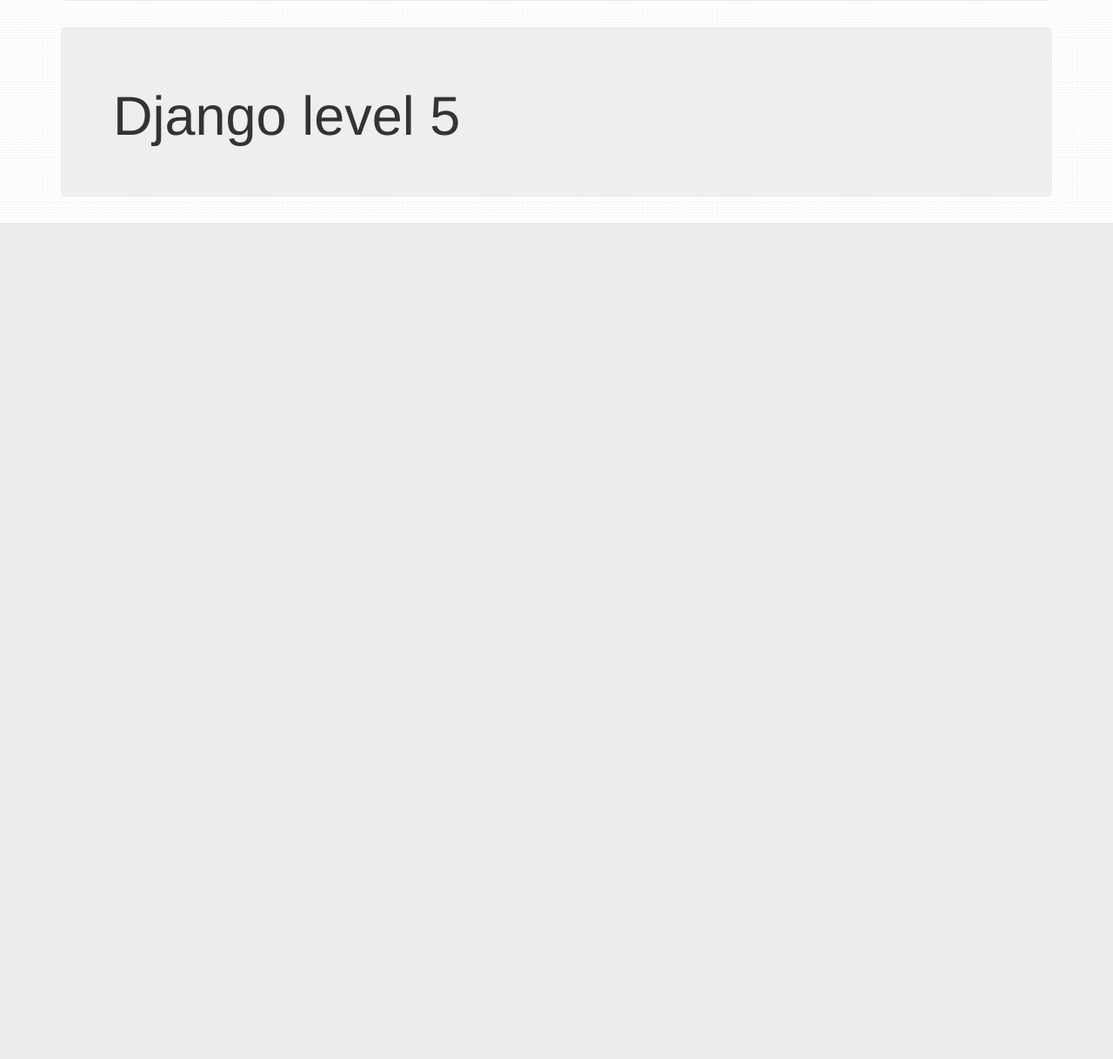
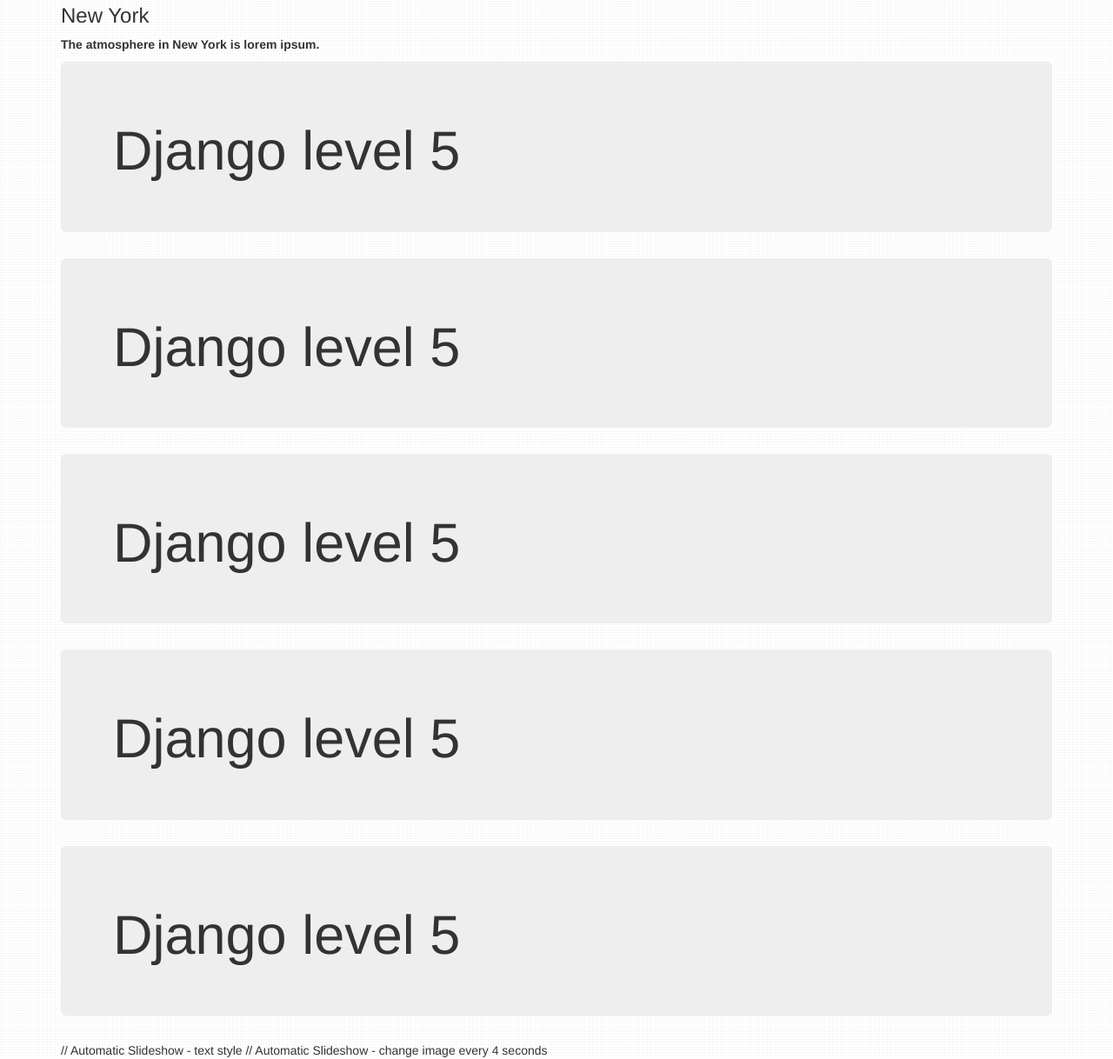
Before and after one commit to Najdawi95/learning_user, a Django app: page / in a window 1280 px wide. Shown: the part 950-2168 px from the top of the page at 87% size. Before the commit the page ends 1206 px from the top, so only its background shows below. Run offline with Django 3.2, Linux system fonts and the light colour scheme; some libraries are stand-ins or nearby versions.

Commit message:
adding some style

```diff
--- a/learning_user/learning_user/urls.py
+++ b/learning_user/learning_user/urls.py
@@ -13,8 +13,6 @@ Including another URLconf
     1. Import the include() function: from django.conf.urls import url, include
     2. Add a URL to urlpatterns:  url(r'^blog/', include('blog.urls'))
 """
-from django.conf.urls import url
-from django.contrib import admin
 from django.conf.urls import url, include
 from django.contrib import admin
 from user_app import views
--- a/learning_user/templates/user_app/index.html
+++ b/learning_user/templates/user_app/index.html
@@ -1,6 +1,30 @@
 <!DOCTYPE html>
 {% extends "user_app/base.html" %}
-{% block body_block%}
+{% block body_block %}
+{% load staticfiles %}
+
+<!-- Automatic Slideshow Images -->
+<div class="mySlides">
+    <img src="{% static 'images/slide1.jpg' %}" style="width:100%">
+    <div>
+        <h3>Los Angeles</h3>
+        <p><b>We had the best time playing at Venice Beach!</b></p>
+    </div>
+</div>
+<div class="mySlides">
+    <img src="{% static 'images/slide2.jpg' %}" style="width:100%">
+    <div>
+        <h3>New York</h3>
+        <p><b>The atmosphere in New York is lorem ipsum.</b></p>
+    </div>
+</div>
+<div class="mySlides">
+    <img src="{% static 'images/slide3.jpg' %}" style="width:100%">
+    <div>
+        <h3>Chicago</h3>
+        <p><b>Thank you, Chicago - A night we won't forget.</b></p>
+    </div>
+</div>
 
 <div class="jumbotron">
     <h1>Django level 5</h1>
@@ -18,4 +42,24 @@
     <h1>Django level 5</h1>
 </div>
 
-{% endblock%}
+// Automatic Slideshow - text style
+<style>
+.mySlides {display: none}
+</style>
+// Automatic Slideshow - change image every 4 seconds
+<script>
+var myIndex = 0;
+carousel();
+
+function carousel() {
+    var i;
+    var x = document.getElementsByClassName("mySlides");
+    for (i = 0; i < x.length; i++) {
+       x[i].style.display = "none";
+    }
+    myIndex++;
+    if (myIndex > x.length) {myIndex = 1}
+    x[myIndex-1].style.display = "block";
+    setTimeout(carousel, 4000);
+}</script>
+{% endblock %}
```
